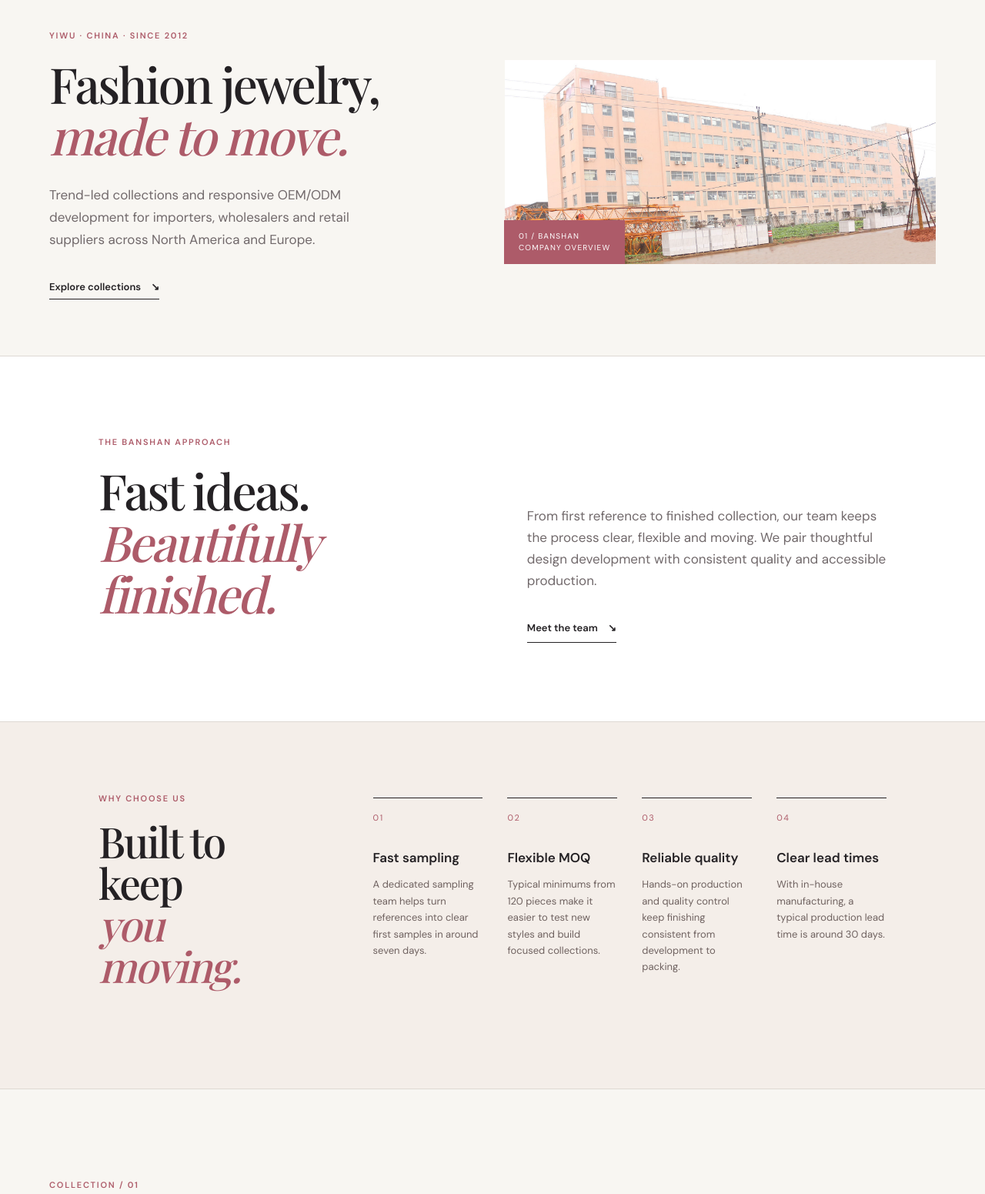
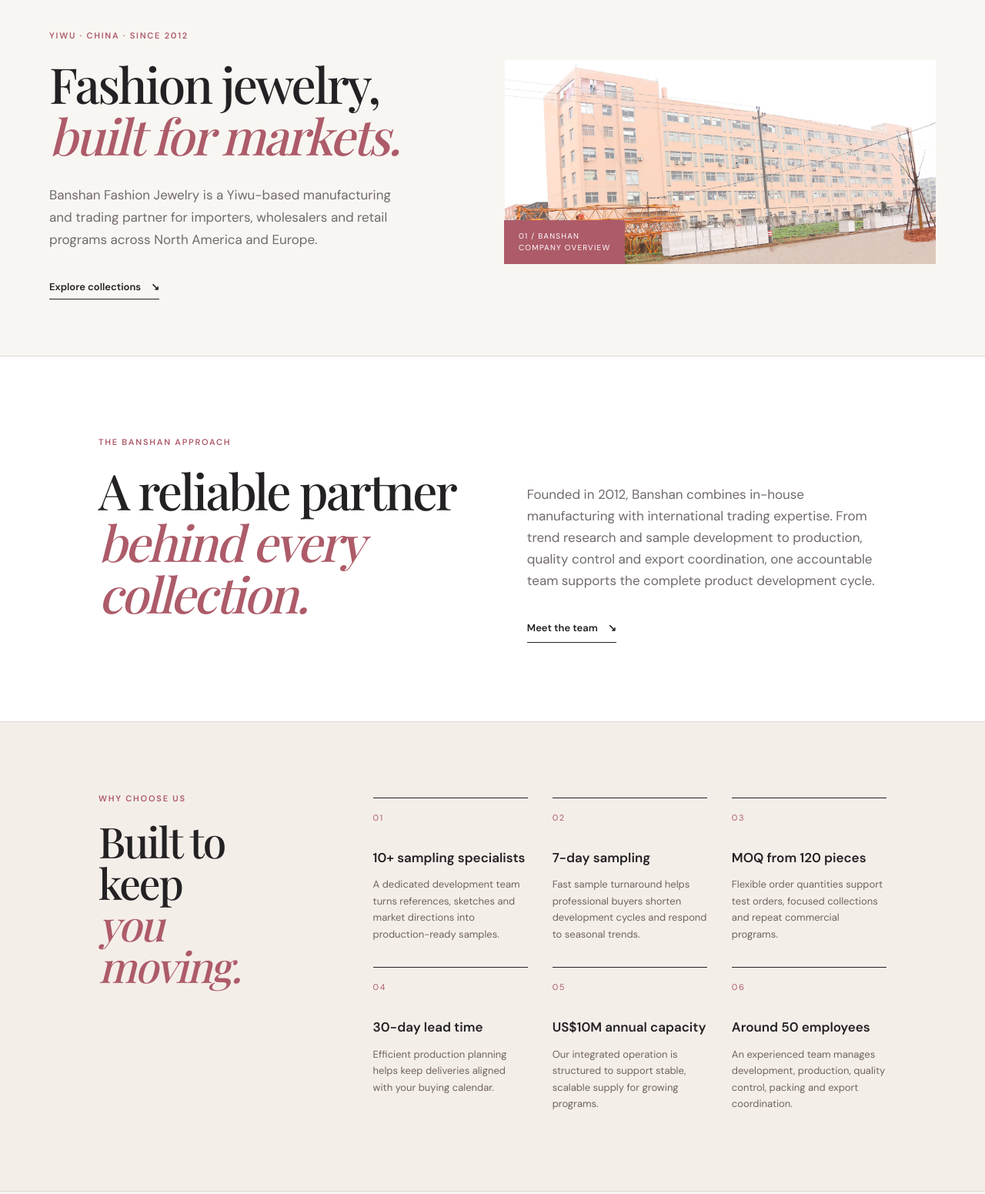
Before and after one commit to rksohan0-commits/banshan, a website: page index.html in a window 1280 px wide. Shown: the part 840-2391 px from the top of the page at 77% size. Drawn offline with nearby package versions, Linux system fonts and the light colour scheme; a web font is replaced by a local one.

Commit message:
Refresh website copy for professional buyers

```diff
--- a/index.html
+++ b/index.html
@@ -3,7 +3,7 @@
 <head>
   <meta charset="UTF-8" />
   <meta name="viewport" content="width=device-width, initial-scale=1.0" />
-  <meta name="description" content="Banshan Fashion Jewelry — trend-led fashion jewelry manufacturing and OEM/ODM development from Yiwu, China." />
+  <meta name="description" content="Banshan Fashion Jewelry — a Yiwu-based manufacturing and trading partner for importers, wholesalers and retail programs across North America and Europe." />
   <title>BANSHAN · Fashion Jewelry Manufacturer</title>
   <link rel="icon" href="assets/logo-source.jpg" type="image/jpeg" />
   <link rel="stylesheet" href="styles.css" />
@@ -23,52 +23,54 @@
 
   <main>
     <section class="home-banner" aria-label="Banshan featured collections">
-      <div class="banner-slide active" style="background-image:url('assets/banner-1.png')"><div class="banner-overlay"></div><div class="banner-copy"><p class="eyebrow">Banshan Fashion Jewelry · Since 2012</p><h1>Designed for<br><em>what’s next.</em></h1><p>Trend-led jewelry and responsive development from Yiwu to the world.</p><a class="text-link" href="products.html">Explore collections <span>↗</span></a></div><div class="banner-index">01 / 02</div></div>
-      <div class="banner-slide" style="background-image:url('assets/banner-2.png')"><div class="banner-overlay"></div><div class="banner-copy"><p class="eyebrow">Collections in motion</p><h1>Color, shape,<br><em>and detail.</em></h1><p>Fashion accessories developed with speed, flexibility and care.</p><a class="text-link" href="about.html">Discover Banshan <span>↗</span></a></div><div class="banner-index">02 / 02</div></div>
+      <div class="banner-slide active" style="background-image:url('assets/banner-1.png')"><div class="banner-overlay"></div><div class="banner-copy"><p class="eyebrow">Banshan Fashion Jewelry · Since 2012</p><h1>Fashion jewelry,<br><em>developed to move.</em></h1><p>A dependable manufacturing and trading partner for professional buyers worldwide.</p><a class="text-link" href="#products">Explore collections <span>↗</span></a></div><div class="banner-index">01 / 02</div></div>
+      <div class="banner-slide" style="background-image:url('assets/banner-2.png')"><div class="banner-overlay"></div><div class="banner-copy"><p class="eyebrow">Yiwu · China · Global supply</p><h1>From first idea<br><em>to final shipment.</em></h1><p>Responsive sampling, consistent quality and clear production support.</p><a class="text-link" href="#about">Discover Banshan <span>↗</span></a></div><div class="banner-index">02 / 02</div></div>
       <div class="banner-dots" aria-label="Banner controls"><button class="active" data-slide="0" aria-label="Show banner 1"></button><button data-slide="1" aria-label="Show banner 2"></button></div>
     </section>
 
     <section id="home" class="hero section-grid">
       <div class="hero-copy">
         <p class="eyebrow">Yiwu · China · Since 2012</p>
-        <h1>Fashion jewelry,<br><em>made to move.</em></h1>
-        <p class="lede">Trend-led collections and responsive OEM/ODM development for importers, wholesalers and retail suppliers across North America and Europe.</p>
-        <a class="text-link" href="products.html">Explore collections <span>↘</span></a>
+        <h1>Fashion jewelry,<br><em>built for markets.</em></h1>
+        <p class="lede">Banshan Fashion Jewelry is a Yiwu-based manufacturing and trading partner for importers, wholesalers and retail programs across North America and Europe.</p>
+        <a class="text-link" href="#products">Explore collections <span>↘</span></a>
       </div>
       <div class="hero-visual"><img src="assets/photos/company-panorama.jpg?v=4" alt="Exterior panoramic view of the Banshan company building" /><div class="hero-tag">01 / BANSHAN<br>COMPANY OVERVIEW</div></div>
     </section>
 
     <section class="intro section-grid">
-      <div><p class="eyebrow">The Banshan approach</p><h2>Fast ideas.<br><em>Beautifully finished.</em></h2></div>
-      <div class="intro-body"><p>From first reference to finished collection, our team keeps the process clear, flexible and moving. We pair thoughtful design development with consistent quality and accessible production.</p><a class="text-link" href="about.html">Meet the team <span>↘</span></a></div>
+      <div><p class="eyebrow">The Banshan approach</p><h2>A reliable partner<br><em>behind every collection.</em></h2></div>
+      <div class="intro-body"><p>Founded in 2012, Banshan combines in-house manufacturing with international trading expertise. From trend research and sample development to production, quality control and export coordination, one accountable team supports the complete product development cycle.</p><a class="text-link" href="#about">Meet the team <span>↘</span></a></div>
     </section>
 
     <section class="why-section" aria-labelledby="why-title">
       <div class="why-heading"><p class="eyebrow">Why choose us</p><h2 id="why-title">Built to keep<br><em>you moving.</em></h2></div>
       <div class="why-grid">
-        <article><span>01</span><h3>Fast sampling</h3><p>A dedicated sampling team helps turn references into clear first samples in around seven days.</p></article>
-        <article><span>02</span><h3>Flexible MOQ</h3><p>Typical minimums from 120 pieces make it easier to test new styles and build focused collections.</p></article>
-        <article><span>03</span><h3>Reliable quality</h3><p>Hands-on production and quality control keep finishing consistent from development to packing.</p></article>
-        <article><span>04</span><h3>Clear lead times</h3><p>With in-house manufacturing, a typical production lead time is around 30 days.</p></article>
+        <article><span>01</span><h3>10+ sampling specialists</h3><p>A dedicated development team turns references, sketches and market directions into production-ready samples.</p></article>
+        <article><span>02</span><h3>7-day sampling</h3><p>Fast sample turnaround helps professional buyers shorten development cycles and respond to seasonal trends.</p></article>
+        <article><span>03</span><h3>MOQ from 120 pieces</h3><p>Flexible order quantities support test orders, focused collections and repeat commercial programs.</p></article>
+        <article><span>04</span><h3>30-day lead time</h3><p>Efficient production planning helps keep deliveries aligned with your buying calendar.</p></article>
+        <article><span>05</span><h3>US$10M annual capacity</h3><p>Our integrated operation is structured to support stable, scalable supply for growing programs.</p></article>
+        <article><span>06</span><h3>Around 50 employees</h3><p>An experienced team manages development, production, quality control, packing and export coordination.</p></article>
       </div>
     </section>
 
     <section id="products" class="products-section">
-      <div class="section-heading"><div><p class="eyebrow">Collection / 01</p><h2>Made for the<br><em>next collection.</em></h2></div></div>
+      <div class="section-heading"><div><p class="eyebrow">Product categories</p><h2>Designed for<br><em>commercial collections.</em></h2></div></div>
       <div class="category-nav" role="tablist" aria-label="Product categories"><button class="active" data-filter="all">All</button><button data-filter="earrings">Earrings</button><button data-filter="necklaces">Necklaces</button><button data-filter="bracelets">Bracelets</button><button data-filter="brooches">Brooches</button><button data-filter="hair-accessories">Hair Accessories</button></div>
       <div id="product-grid" class="product-grid"></div>
       <a class="text-link section-more" href="products.html">View all collections <span>↗</span></a>
     </section>
 
-    <section class="client-section" aria-label="Selected retail partners"><div class="client-heading"><p class="eyebrow">Selected retail partners</p><p>Made for collections that move through the world.</p></div><div class="client-band"><div class="client-marquee"><div class="client-track"><div class="client-set"><img src="assets/clients/bebe.jpg" alt="" /><img src="assets/clients/forever 21.jpg" alt="" /><img src="assets/clients/ross.jpg" alt="" /><img src="assets/clients/gloria jeans.jpg" alt="" /><img src="assets/clients/charming charlie.jpg" alt="" /><img src="assets/clients/payless.jpg" alt="" /></div><div class="client-set" aria-hidden="true"><img src="assets/clients/wet seal.jpg" alt="" /><img src="assets/clients/guess.jpg" alt="" /><img src="assets/clients/new look.jpg" alt="" /><img src="assets/clients/macy.jpg" alt="" /><img src="assets/clients/gap.jpg" alt="" /><img src="assets/clients/kmart.jpg" alt="" /></div><div class="client-set" aria-hidden="true"><img src="assets/clients/bebe.jpg" alt="" /><img src="assets/clients/forever 21.jpg" alt="" /><img src="assets/clients/ross.jpg" alt="" /><img src="assets/clients/gloria jeans.jpg" alt="" /><img src="assets/clients/charming charlie.jpg" alt="" /><img src="assets/clients/payless.jpg" alt="" /></div></div></div></div></section>
+    <section class="client-section" aria-label="Selected retail partners"><div class="client-heading"><p class="eyebrow">Trusted by retail programs</p><p>Built for buyers who value consistency, speed and commercially viable pricing.</p></div><div class="client-band"><div class="client-marquee"><div class="client-track"><div class="client-set"><img src="assets/clients/bebe.jpg" alt="" /><img src="assets/clients/forever 21.jpg" alt="" /><img src="assets/clients/ross.jpg" alt="" /><img src="assets/clients/gloria jeans.jpg" alt="" /><img src="assets/clients/charming charlie.jpg" alt="" /><img src="assets/clients/payless.jpg" alt="" /></div><div class="client-set" aria-hidden="true"><img src="assets/clients/wet seal.jpg" alt="" /><img src="assets/clients/guess.jpg" alt="" /><img src="assets/clients/new look.jpg" alt="" /><img src="assets/clients/macy.jpg" alt="" /><img src="assets/clients/gap.jpg" alt="" /><img src="assets/clients/kmart.jpg" alt="" /></div><div class="client-set" aria-hidden="true"><img src="assets/clients/bebe.jpg" alt="" /><img src="assets/clients/forever 21.jpg" alt="" /><img src="assets/clients/ross.jpg" alt="" /><img src="assets/clients/gloria jeans.jpg" alt="" /><img src="assets/clients/charming charlie.jpg" alt="" /><img src="assets/clients/payless.jpg" alt="" /></div></div></div></div></section>
 
     <section id="about" class="about-section">
-      <div class="section-heading"><div><p class="eyebrow">About Banshan</p><h2>A nimble partner<br>for <em>moving markets.</em></h2></div><p class="section-note">Banshan Fashion Jewelry Co., Ltd. is a Yiwu-based trading and manufacturing partner, building wearable collections for fast-moving fashion markets.</p></div>
-      <div class="about-layout single-layout"><div class="about-gallery single"><img class="company-panorama" src="assets/photos/sample-room-about.jpg" alt="Banshan sample showroom" /></div><div class="about-copy"><p>With around 50 people and a dedicated sampling team of around ten, we support development from reference or sketch through production and packing.</p><p>Our strength is practical: reliable quality, balanced pricing and samples that arrive quickly enough to keep your calendar moving.</p><div class="compliance"><span>Compliance experience</span><b>BSCI</b><b>SEDEX</b></div><div class="process-list"><div><span>01</span><b>Idea & reference</b></div><div><span>02</span><b>Sampling & refinement</b></div><div><span>03</span><b>Production & QC</b></div><div><span>04</span><b>Packing & shipping</b></div></div></div></div>
+      <div class="section-heading"><div><p class="eyebrow">About Banshan</p><h2>A dependable partner<br>for <em>global buyers.</em></h2></div><p class="section-note">Founded in 2012, Banshan combines the flexibility of a specialized manufacturer with the coordination capability of an experienced trading company.</p></div>
+      <div class="about-layout single-layout"><div class="about-gallery single"><img class="company-panorama" src="assets/photos/sample-room-about.jpg" alt="Banshan sample showroom" /></div><div class="about-copy"><p>With around 50 people and a dedicated sampling team of more than ten specialists, we support development from customer reference or sketch through production and packing.</p><p>Our integrated Yiwu operation is built around reliable quality, balanced pricing, fast sample development and clear communication throughout the order process.</p><div class="compliance"><span>Compliance experience</span><b>BSCI</b><b>SEDEX</b><b>ISO</b></div><div class="process-list"><div><span>01</span><b>Product development</b></div><div><span>02</span><b>Sampling & refinement</b></div><div><span>03</span><b>Production & quality control</b></div><div><span>04</span><b>Packing & export support</b></div></div></div></div>
       <div class="photo-strip"><img src="assets/photos/plating.jpg" alt="Plating process" /><img src="assets/photos/polishing.jpg" alt="Polishing process" /><img src="assets/photos/packing.jpg" alt="Packing process" /><img src="assets/photos/sample-room.jpg" alt="Sample room" /></div>
     </section>
 
-    <section id="contact" class="contact-section"><div><p class="eyebrow">Contact</p><h2>Let’s make the<br><em>next piece.</em></h2><p class="contact-intro">Tell us a little about your business and the collection you are planning.</p></div><form class="contact-form" action="mailto:dale@banshanjewelry.com" method="post" enctype="text/plain"><div class="form-row"><label>Name<input type="text" name="name" autocomplete="name" required></label><label>Company name<input type="text" name="company" autocomplete="organization"></label></div><div class="form-row"><label>Email<input type="email" name="email" autocomplete="email" required></label><label>Phone<input type="tel" name="phone" autocomplete="tel"></label></div><label>Message<textarea name="message" rows="5" required></textarea></label><button class="form-submit" type="submit">Send inquiry <span>↗</span></button><p class="form-note">Or email us directly at <a href="mailto:dale@banshanjewelry.com">dale@banshanjewelry.com</a></p></form></section>
+    <section id="contact" class="contact-section"><div><p class="eyebrow">Start a conversation</p><h2>Let’s develop your<br><em>next collection.</em></h2><p class="contact-intro">Share your product direction, target market or reference samples with our team. We support new collection development, private-label programs, small-batch trials and repeat commercial production.</p></div><form class="contact-form" action="mailto:dale@banshanjewelry.com" method="post" enctype="text/plain"><div class="form-row"><label>Full name<input type="text" name="name" autocomplete="name" required></label><label>Company name<input type="text" name="company" autocomplete="organization" required></label></div><div class="form-row"><label>Business email<input type="email" name="email" autocomplete="email" required></label><label>Phone / WhatsApp<input type="tel" name="phone" autocomplete="tel"></label></div><label>Tell us about your project<textarea name="message" rows="5" placeholder="Product category, target quantity, timeline or reference details" required></textarea></label><button class="form-submit" type="submit">Send inquiry <span>↗</span></button><p class="form-note">Or email us directly at <a href="mailto:dale@banshanjewelry.com">dale@banshanjewelry.com</a></p></form></section>
   </main>
   <footer><span>© 2026 Banshan Fashion Jewelry Co., Ltd.</span><span>Fashion jewelry · Made in Yiwu</span></footer>
   <script src="app.js?v=catalog-2"></script>
--- a/why.css
+++ b/why.css
@@ -1 +1 @@
-.why-section{padding:7vw 10vw 8vw;background:#f4eee9;border-top:1px solid var(--line);border-bottom:1px solid var(--line);display:grid;grid-template-columns:minmax(220px,.8fr) minmax(0,2fr);gap:7vw;align-items:start}.why-heading h2{margin-top:18px;font-size:clamp(34px,4.3vw,62px);line-height:.98}.why-grid{display:grid;grid-template-columns:repeat(4,minmax(0,1fr));gap:2.5vw;padding-top:8px}.why-grid article{border-top:1px solid var(--ink);padding-top:16px}.why-grid article>span{display:block;color:var(--rose);font-size:11px;letter-spacing:.14em;margin-bottom:34px}.why-grid h3{font-size:17px;line-height:1.15;margin-bottom:14px}.why-grid p{font-size:13px;line-height:1.65;color:#6f6260;margin:0}@media(max-width:980px){.why-section{grid-template-columns:1fr;gap:36px}.why-grid{grid-template-columns:repeat(2,minmax(0,1fr));gap:34px 24px}}@media(max-width:560px){.why-section{padding:16vw 6vw}.why-grid{grid-template-columns:1fr;gap:28px}.why-grid article>span{margin-bottom:18px}}
+.why-section{padding:7vw 10vw 8vw;background:#f4eee9;border-top:1px solid var(--line);border-bottom:1px solid var(--line);display:grid;grid-template-columns:minmax(220px,.8fr) minmax(0,2fr);gap:7vw;align-items:start}.why-heading h2{margin-top:18px;font-size:clamp(34px,4.3vw,62px);line-height:.98}.why-grid{display:grid;grid-template-columns:repeat(3,minmax(0,1fr));gap:2.5vw;padding-top:8px}.why-grid article{border-top:1px solid var(--ink);padding-top:16px}.why-grid article>span{display:block;color:var(--rose);font-size:11px;letter-spacing:.14em;margin-bottom:34px}.why-grid h3{font-size:17px;line-height:1.15;margin-bottom:14px}.why-grid p{font-size:13px;line-height:1.65;color:#6f6260;margin:0}@media(max-width:980px){.why-section{grid-template-columns:1fr;gap:36px}.why-grid{grid-template-columns:repeat(2,minmax(0,1fr));gap:34px 24px}}@media(max-width:560px){.why-section{padding:16vw 6vw}.why-grid{grid-template-columns:1fr;gap:28px}.why-grid article>span{margin-bottom:18px}}
```
